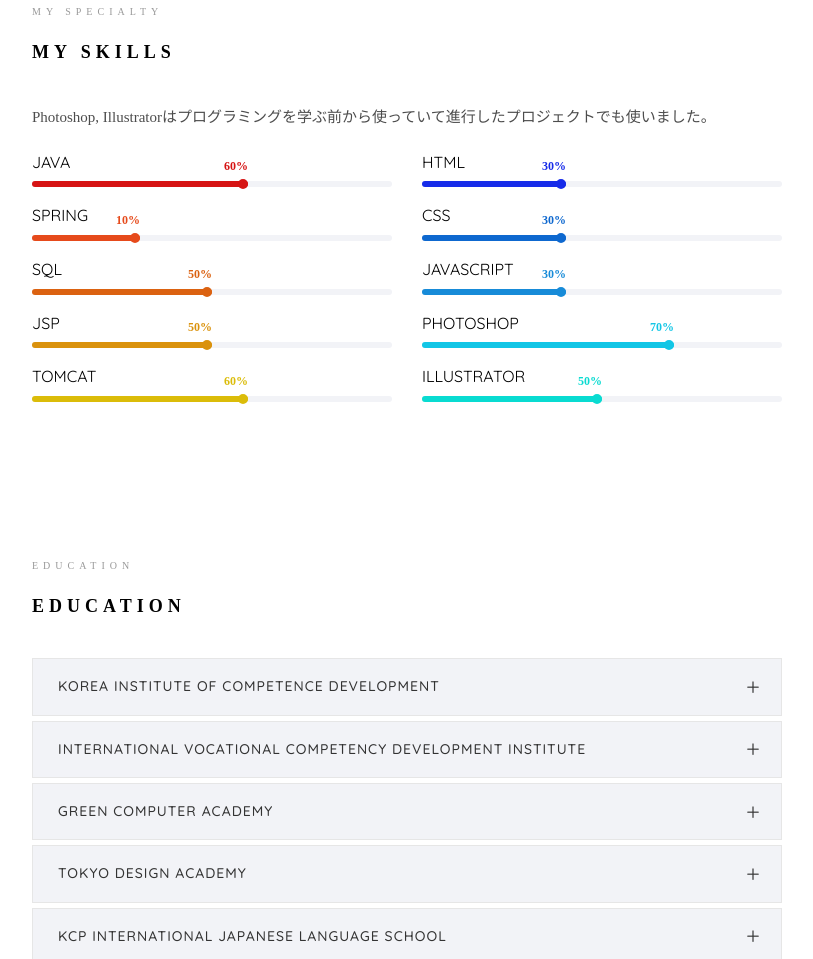
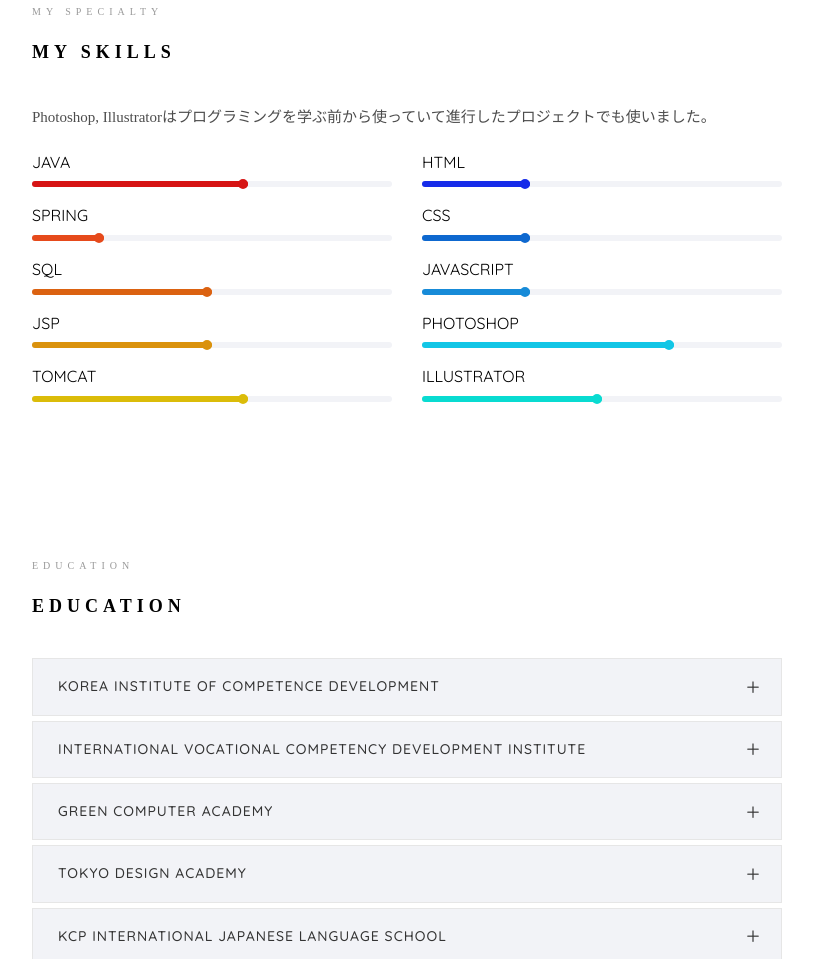
Before and after one commit to GtYoo/GtYoo.github.io, a plain HTML site: page index.html in a window 1280 px wide. Shown: the part 1779-2738 px from the top of the page, without its empty margins (383-1196 px from the left). Drawn offline with nearby package versions, Linux system fonts and the light colour scheme; a script that the page names is missing; files whose address does not match are found by name; a web font is replaced by a local one.

Commit message:
index update

```diff
--- a/index.html
+++ b/index.html
@@ -269,7 +269,7 @@
 								<div class="progress">
 								 	<div class="progress-bar color-1" role="progressbar" aria-valuenow="60"
 								  	aria-valuemin="0" aria-valuemax="100" style="width:60%">
-								    <span>60%</span>
+								    <span></span>
 								  	</div>
 								</div>
 							</div>
@@ -278,9 +278,9 @@
 							<div class="progress-wrap">
 								<h3>HTML</h3>
 								<div class="progress">
-								 	<div class="progress-bar color-2" role="progressbar" aria-valuenow="40"
-								  	aria-valuemin="0" aria-valuemax="100" style="width:40%">
-								    <span>30%</span>
+								 	<div class="progress-bar color-2" role="progressbar" aria-valuenow="30"
+								  	aria-valuemin="0" aria-valuemax="100" style="width:30%">
+								    <span></span>
 								  	</div>
 								</div>
 							</div>
@@ -289,9 +289,9 @@
 							<div class="progress-wrap">
 								<h3>SPRING</h3>
 								<div class="progress">
-								 	<div class="progress-bar color-3" role="progressbar" aria-valuenow="30"
-								  	aria-valuemin="0" aria-valuemax="100" style="width:30%">
-								    <span>10%</span>
+								 	<div class="progress-bar color-3" role="progressbar" aria-valuenow="20"
+								  	aria-valuemin="0" aria-valuemax="100" style="width:20%">
+								    <span></span>
 								  	</div>
 								</div>
 							</div>
@@ -300,9 +300,9 @@
 							<div class="progress-wrap">
 								<h3>CSS</h3>
 								<div class="progress">
-								 	<div class="progress-bar color-4" role="progressbar" aria-valuenow="40"
-								  	aria-valuemin="0" aria-valuemax="100" style="width:40%">
-								    <span>30%</span>
+								 	<div class="progress-bar color-4" role="progressbar" aria-valuenow="30"
+								  	aria-valuemin="0" aria-valuemax="100" style="width:30%">
+								    <span></span>
 								  	</div>
 								</div>
 							</div>
@@ -313,7 +313,7 @@
 								<div class="progress">
 								 	<div class="progress-bar color-5" role="progressbar" aria-valuenow="50"
 								  	aria-valuemin="0" aria-valuemax="100" style="width:50%">
-								    <span>50%</span>
+								    <span></span>
 								  	</div>
 								</div>
 							</div>
@@ -322,9 +322,9 @@
 							<div class="progress-wrap">
 								<h3>JAVASCRIPT</h3>
 								<div class="progress">
-								 	<div class="progress-bar color-6" role="progressbar" aria-valuenow="40"
-								  	aria-valuemin="0" aria-valuemax="100" style="width:40%">
-								    <span>30%</span>
+								 	<div class="progress-bar color-6" role="progressbar" aria-valuenow="30"
+								  	aria-valuemin="0" aria-valuemax="100" style="width:30%">
+								    <span></span>
 								  	</div>
 								</div>
 							</div>
@@ -333,9 +333,9 @@
 							<div class="progress-wrap">
 								<h3>JSP</h3>
 								<div class="progress">
-								 	<div class="progress-bar color-7" role="progressbar" aria-valuenow="50"
+								 	<div class="progress-bar color-7" role="progressbar" aria-valuenow="60"
 								  	aria-valuemin="0" aria-valuemax="100" style="width:50%">
-								    <span>50%</span>
+								    <span></span>
 								  	</div>
 								</div>
 							</div>
@@ -346,7 +346,7 @@
 								<div class="progress">
 								 	<div class="progress-bar color-8" role="progressbar" aria-valuenow="70"
 								  	aria-valuemin="0" aria-valuemax="100" style="width:70%">
-								    <span>70%</span>
+								    <span></span>
 								  	</div>
 								</div>
 							</div>
@@ -355,9 +355,9 @@
 							<div class="progress-wrap">
 								<h3>TOMCAT</h3>
 								<div class="progress">
-								 	<div class="progress-bar color-9" role="progressbar" aria-valuenow="60"
+								 	<div class="progress-bar color-9" role="progressbar" aria-valuenow="50"
 								  	aria-valuemin="0" aria-valuemax="100" style="width:60%">
-								    <span>60%</span>
+								    <span></span>
 								  	</div>
 								</div>
 							</div>
@@ -368,7 +368,7 @@
 								<div class="progress">
 								 	<div class="progress-bar color-10" role="progressbar" aria-valuenow="50"
 								  	aria-valuemin="0" aria-valuemax="100" style="width:50%">
-								    <span>50%</span>
+								    <span></span>
 								  	</div>
 								</div>
 							</div>
```
